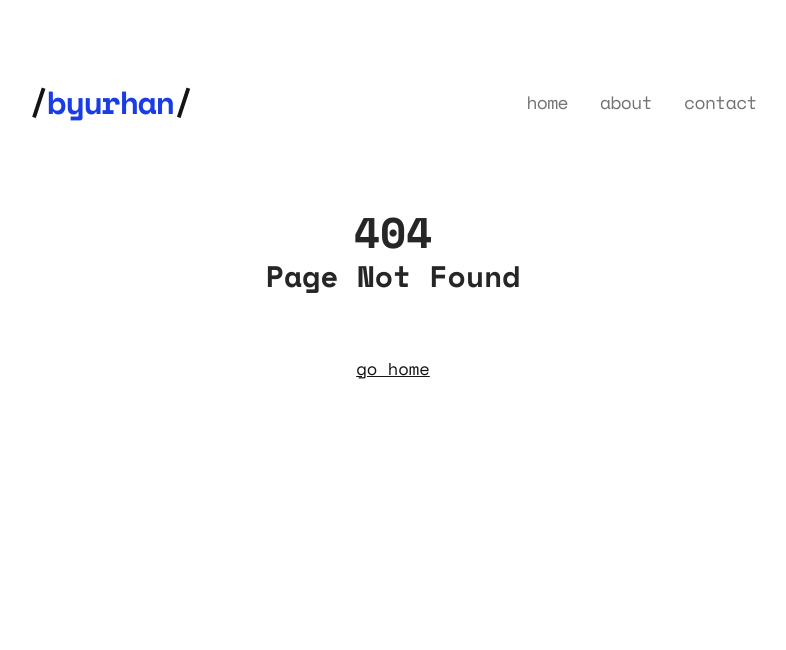
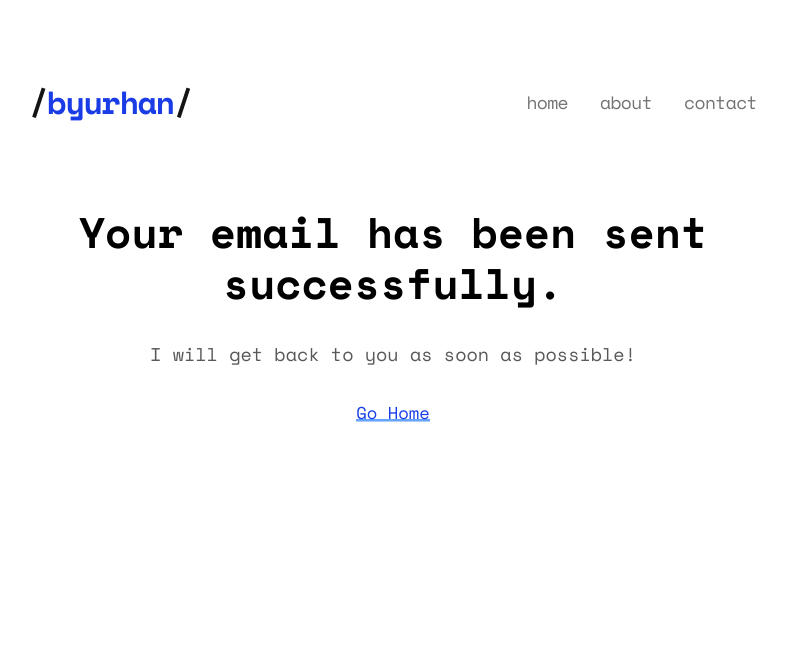
Before and after one commit to byurhannurula/byurhannurula-com, a Gatsby site: page /thanks in a window 1280 px wide. Before the commit this address had no page. Shown: the top 650 px of the page, without its empty margins (247-1033 px from the left). Built offline with nearby package versions, Linux system fonts and the light colour scheme; Gatsby itself is replaced by a stand-in of ours.

Commit message:
Add /thanks page for form submitings

```diff
--- a/src/components/common/form/index.jsx
+++ b/src/components/common/form/index.jsx
@@ -1,5 +1,6 @@
 import React from 'react'
 import axios from 'axios'
+import { navigate } from 'gatsby'
 import { Formik, Form } from 'formik'
 import { Icon } from 'components/common'
 
@@ -30,6 +31,7 @@ const ContactForm = () => (
         })
         setSubmitting(false)
         resetForm()
+        navigate('/thanks')
       } catch (error) {
         setSubmitting(false)
         alert(error)
--- a/src/pages/404.js
+++ b/src/pages/404.js
@@ -1,9 +1,9 @@
 import React from 'react'
-import { Link } from 'gatsby'
 import styled from 'styled-components'
 
 import Layout from 'components/layout'
 import SEO from 'components/seo'
+import { InternalLink } from 'styles/common'
 
 const NotFoundPage = () => (
   <Layout>
@@ -11,7 +11,7 @@ const NotFoundPage = () => (
     <Wrapper>
       <h1>404</h1>
       <h3>Page Not Found</h3>
-      <Link to="/">Go Home</Link>
+      <InternalLink to="/">Go Home</InternalLink>
     </Wrapper>
   </Layout>
 )
@@ -29,14 +29,4 @@ const Wrapper = styled.div`
   h3 {
     margin-bottom: var(--space-xl);
   }
-
-  a {
-    color: var(--dark);
-    text-transform: lowercase;
-    text-decoration: underline;
-
-    &:hover {
-      color: var(--primary);
-    }
-  }
 `
--- /dev/null
+++ b/src/pages/thanks.js
@@ -0,0 +1,21 @@
+import React from 'react'
+import styled from 'styled-components'
+
+import Layout from 'components/layout'
+import { Title, Text, InternalLink } from 'styles/common'
+
+const ThanksPage = () => (
+  <Layout title="Thanks!">
+    <Wrapper>
+      <Title>Your email has been sent successfully.</Title>
+      <Text>I will get back to you as soon as possible!</Text>
+      <InternalLink to="/">Go Home</InternalLink>
+    </Wrapper>
+  </Layout>
+)
+
+export default ThanksPage
+
+const Wrapper = styled.div`
+  text-align: center;
+`
```
